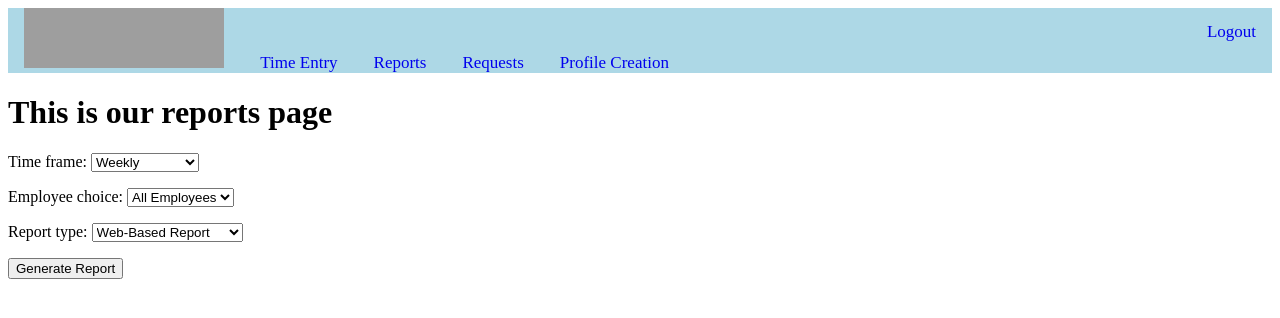
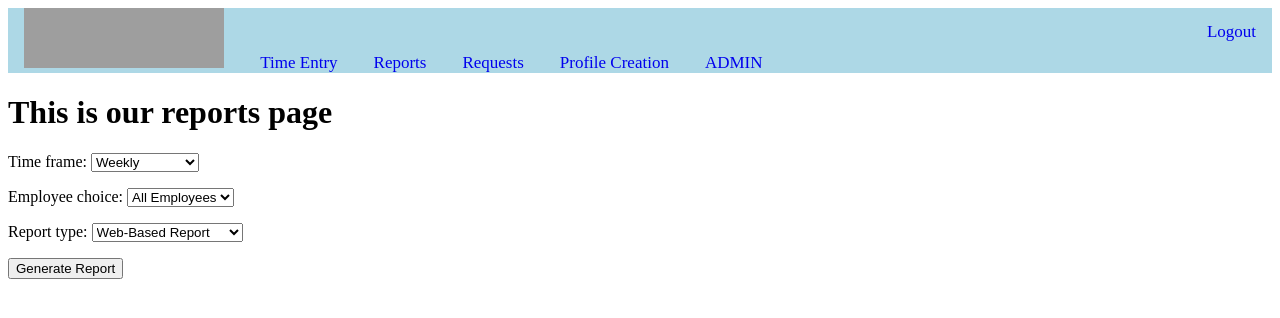
Before and after one commit to JMD-03/INFSYS4850, a Django app: page /reports/ in a window 1280 px wide. Shown: the top 318 px of the page. Run offline with Django 3.2, Linux system fonts and the light colour scheme; the visitor is signed in with stand-in values (Sample User, id 1); grey boxes are pictures that could not be loaded.

Commit message:
added ADMIN button to navbar

```diff
--- a/src/templates/navbar.html
+++ b/src/templates/navbar.html
@@ -43,6 +43,7 @@ color: white;
 <a style="float: right;" href="{% url 'logout' %}">Logout</a>
 {% if request.user.is_staff %}
 <a href="{% url 'profileCreation' %}">Profile Creation</a>
+<a href="/admin">ADMIN</a>
 
 {% endif %}
 
```
Also changed, not shown: 1 other file.
